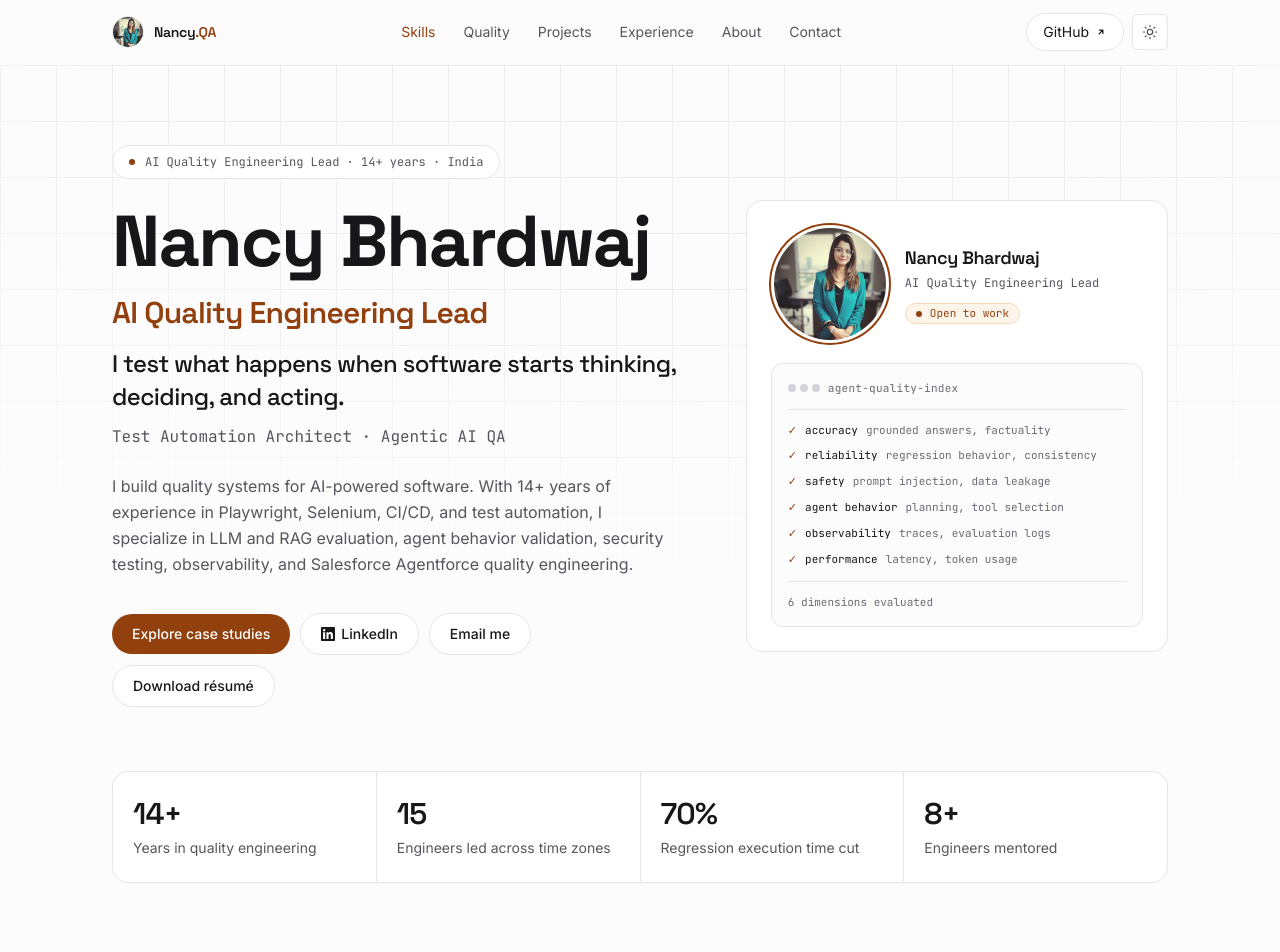
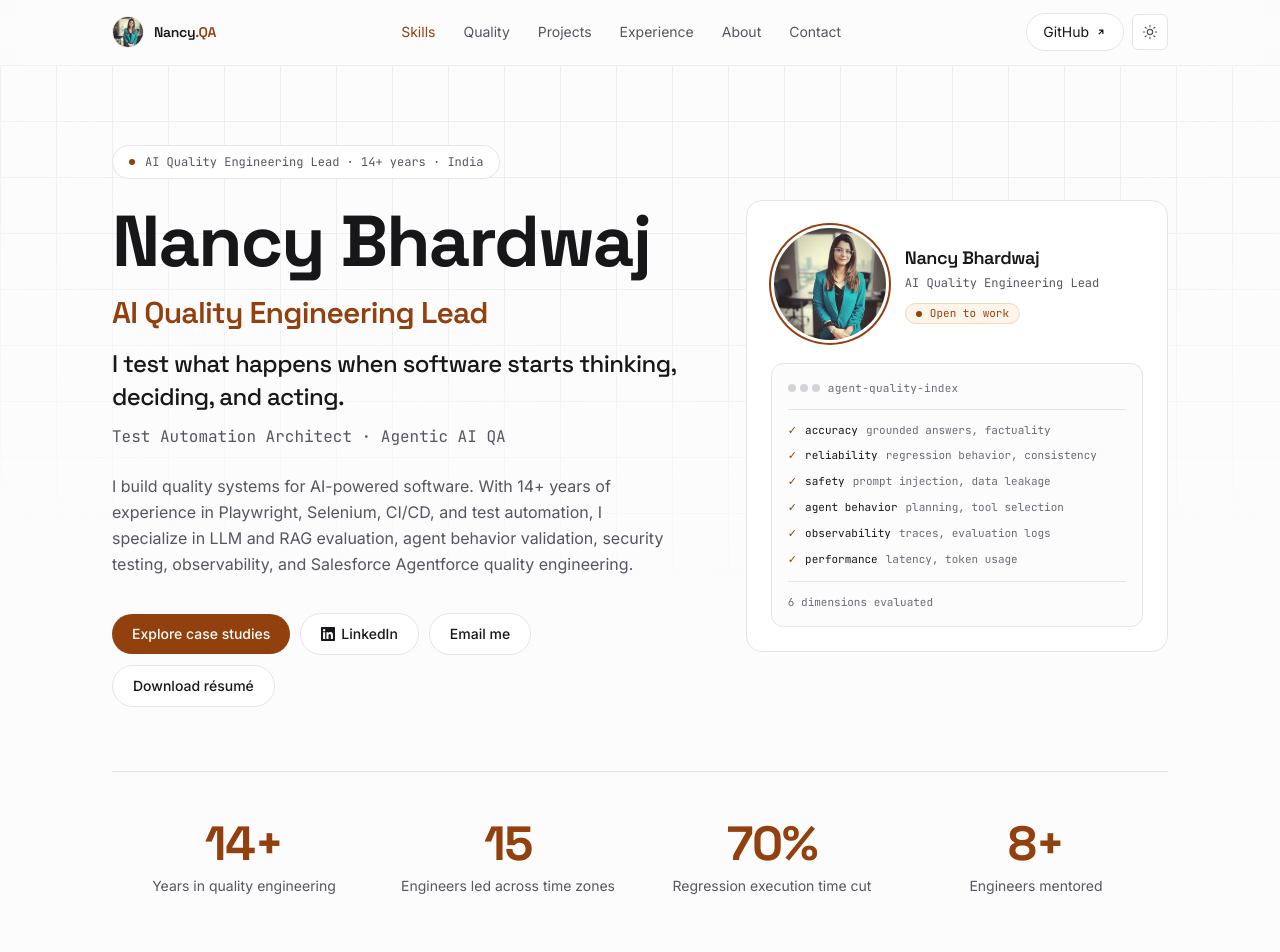
Before and after one commit to nancybhardwaj89/nancybhardwaj-portfolio, a Next.js app: page / in a window 1280 px wide. Shown: the top 952 px of the page. Built offline with nearby package versions, Linux system fonts and the light colour scheme.

Commit message:
Restyle stats band with centered accent numerals

```diff
--- a/src/components/sections/Hero.tsx
+++ b/src/components/sections/Hero.tsx
@@ -178,18 +178,18 @@ export function Hero() {
 
         {/* Stats band — every figure traceable to a CV claim. */}
         <Reveal delay={180}>
-          <dl className="mt-14 grid grid-cols-2 gap-px sm:mt-16 overflow-hidden rounded-2xl border border-border bg-border sm:grid-cols-4">
+          <dl className="mt-14 grid grid-cols-2 gap-y-10 border-t border-border pt-12 sm:mt-16 sm:grid-cols-4">
             {stats.map((stat) => (
               // column-reverse so the value reads first visually while the
               // markup keeps its natural dt-then-dd order for assistive tech.
               <div
                 key={stat.label}
-                className="flex flex-col-reverse bg-surface px-5 py-6"
+                className="flex flex-col-reverse items-center px-2 text-center"
               >
-                <dt className="mt-1.5 text-sm leading-snug text-fg-muted">
+                <dt className="mt-2 text-sm leading-snug text-fg-muted">
                   {stat.label}
                 </dt>
-                <dd className="font-display text-3xl font-semibold tracking-tight text-fg">
+                <dd className="font-display text-4xl font-bold tracking-tight text-accent sm:text-5xl">
                   {stat.value}
                 </dd>
               </div>
```
